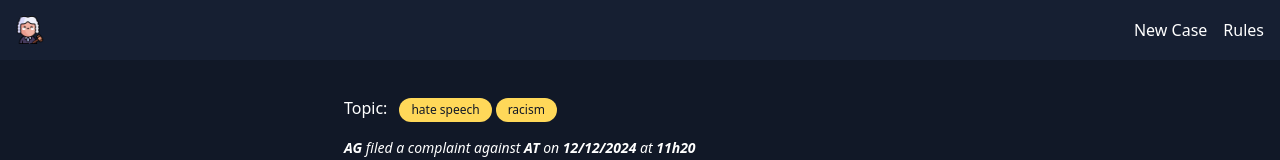
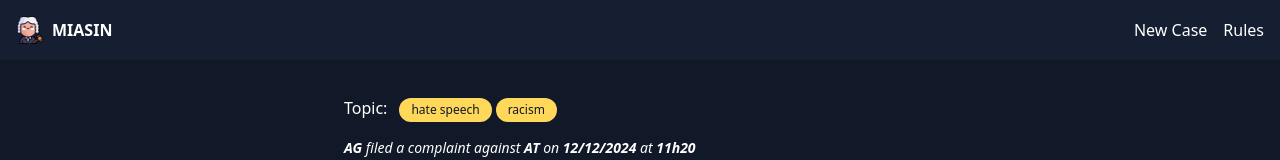
Before and after one commit to alaincodes/miasin, a Nuxt app in the folder frontend/: page / in a window 1280 px wide. Shown: the top 160 px of the page. Built offline with nearby package versions, Linux system fonts and the light colour scheme.

Commit message:
use nuxt img tag

```diff
--- a/frontend/components/AppHeader.vue
+++ b/frontend/components/AppHeader.vue
@@ -4,15 +4,14 @@
 	>
 		<div class="container flex items-center justify-between mx-auto">
 			<NuxtLink href="/" class="grid grid-flow-col items-center gap-2">
-				<div class="w-7">
-					<img src="~/assets/images/icons/judge.webp" />
-				</div>
+        <NuxtImg width="28" height="28" src="/judge.png" densities="x1 x2" />
+        <span class="font-bold hover:text-gradient">MIASIN</span>
 			</NuxtLink>
 			<nav>
 				<ul class="flex gap-4">
-					<li><NuxtLink to="/cases/new">New Case</NuxtLink></li>
+					<li><NuxtLink to="/cases/new" class="hover:text-gradient">New Case</NuxtLink></li>
 					<!-- <li class="hidden md:block"><NuxtLink to="/cases">Cases</NuxtLink></li> -->
-					<li><NuxtLink to="/rules">Rules</NuxtLink></li>
+					<li><NuxtLink to="/rules" class="hover:text-gradient">Rules</NuxtLink></li>
 				</ul>
 			</nav>
 		</div>
```
Also changed, not shown: frontend/public/judge.png (added).
